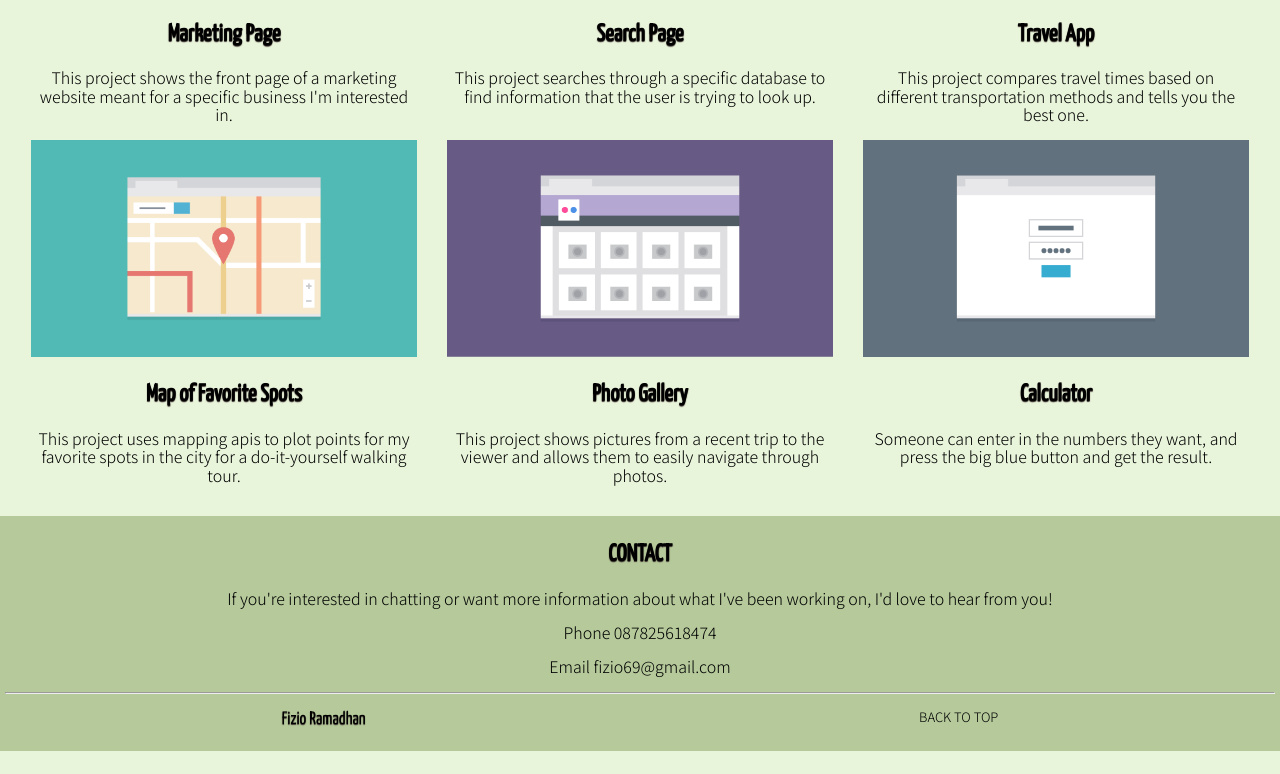
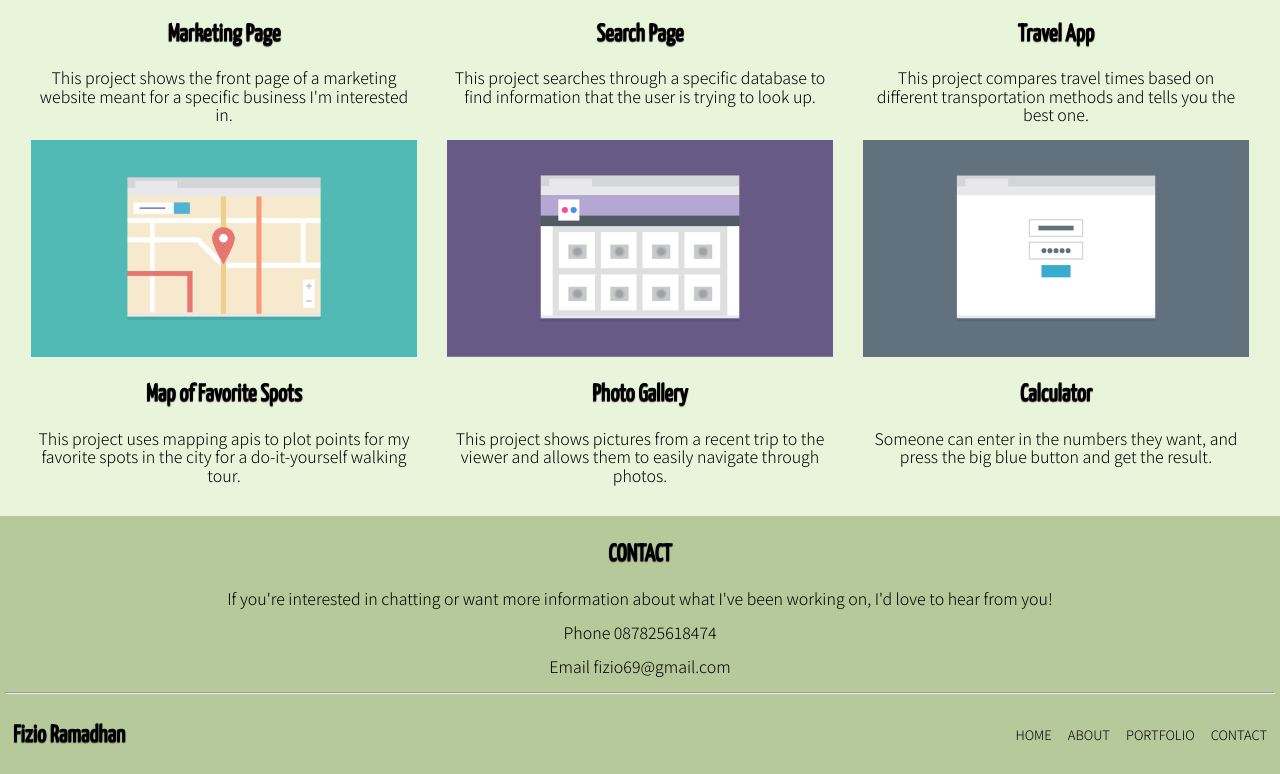
Before and after one commit to fiziorh/portfolio_website, a plain HTML site: page index.html in a window 1280 px wide. Shown: the part 885-1659 px from the top of the page. Before the commit the page ends 1636 px from the top, so only its background shows below. Drawn offline with Linux system fonts and the light colour scheme.

Commit message:
changing some things

```diff
--- a/style.css
+++ b/css/style.css
@@ -72,11 +72,15 @@ section {
         display: flex;
         flex-direction: row;
         justify-content: space-around;
+        align-items: center;
 }
 .p1 {
     padding-left: 1.2rem;
     padding-right: 1.2rem;
     margin-top: 0;
+}
+.big {
+    display: none;
 }
 /* FONT STYLE */
 p,a {
@@ -86,15 +90,13 @@ a {
     text-decoration: none;
     color: black;
 }
-#name2 {
-    font-size: large;
-}
-#down2 {
-    font-size: small;
-}
+
 h1, h2, h3, #name2, .name {
     font-family: 'Yanone Kaffeesatz', sans-serif;
     text-shadow: 0px 1px 1px #3D322F;
+}
+#down2 {
+    font-size: 1rem;
 }
 
 /* MORE STYLE */
@@ -104,7 +106,7 @@ h1, h2, h3, #name2, .name {
 }
 
 /* MEDIA QUERY FOR TABLET */
-@media screen and (min-width:769px) {
+@media screen and (min-width:768px) {
  .container2 {
      flex-direction: row;
 
@@ -141,6 +143,22 @@ background-color: #b5c99a;
 }
 .p1 {
     margin-top: 1rem;
+}
+.down-nav{
+    justify-content: space-between;
+}
+.item7 {
+    display: none;
+}
+.big {
+    display:flex;
+    flex-direction: row;
+    padding-left:0.5rem;
+    padding-right: 0.5rem;
+    font-size: small;
+}
+.item6 {
+    padding-left: 0.5rem;
 }
 }
 
--- a/index.html
+++ b/index.html
@@ -11,8 +11,8 @@
     <link href="https://fonts.googleapis.com/css2?family=Noto+Sans+JP:wght@300&family=Yanone+Kaffeesatz&display=swap"
         rel="stylesheet">
     <!-- <link href="https://fonts.googleapis.com/css2?family=Noto+Sans+JP:wght@300&display=swap" rel="stylesheet"> -->
-    <link rel="stylesheet" href="normalize.css">
-    <link rel="stylesheet" href="style.css">
+    <link rel="stylesheet" href="css/normalize.css">
+    <link rel="stylesheet" href="css/style.css">
 
 </head>
 
@@ -21,7 +21,7 @@
         <nav class="navcontainer">
             <h1 class="name">Fizio Ramadhan</h1>
             <ul class="container2">
-                <li class="nav item1"><a href="index.html">HOME</a></li>
+                <li class="nav item1"><a href="#top">HOME</a></li>
                 <li class="nav item1"><a href="#about">ABOUT</a></li>
                 <li class="nav item1"><a href="#portfolio">PORTFOLIO</a></li>
                 <li class="nav item1"><a href="#contact">CONTACT</a></li>
@@ -111,10 +111,14 @@
 
 
         <hr>
-        <nav>
+        <nav class="down-nav">
+            <h2 class="nav item6">Fizio Ramadhan</h2>
             <ul class="down-nav">
-                <li class="nav item7" id="name2">Fizio Ramadhan</li>
-                <li class="nav item7" id="down2"><a href="">BACK TO TOP</a></li>
+                <li class="nav item7" id="down2"><a href="#top">BACK TO TOP</a></li>
+                <li class="nav big"><a href="">HOME</a></li>
+                <li class="nav big"><a href="">ABOUT</a> </li>
+                <li class="nav big"><a href="">PORTFOLIO</a> </li>
+                <li class="nav big"><a href="">CONTACT</a> </li>
             </ul>
         </nav>
     </footer>
```
Also changed, not shown: css/normalize.css (renamed from normalize.css).
